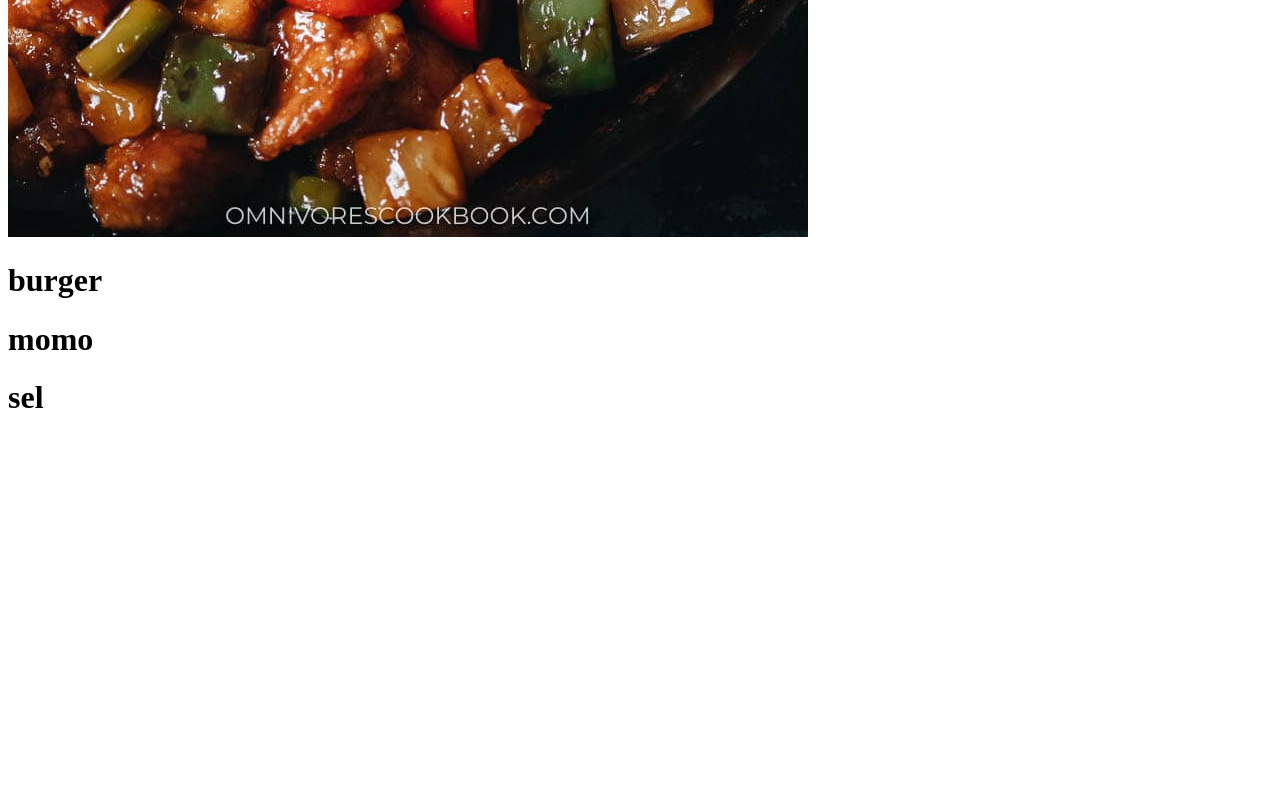
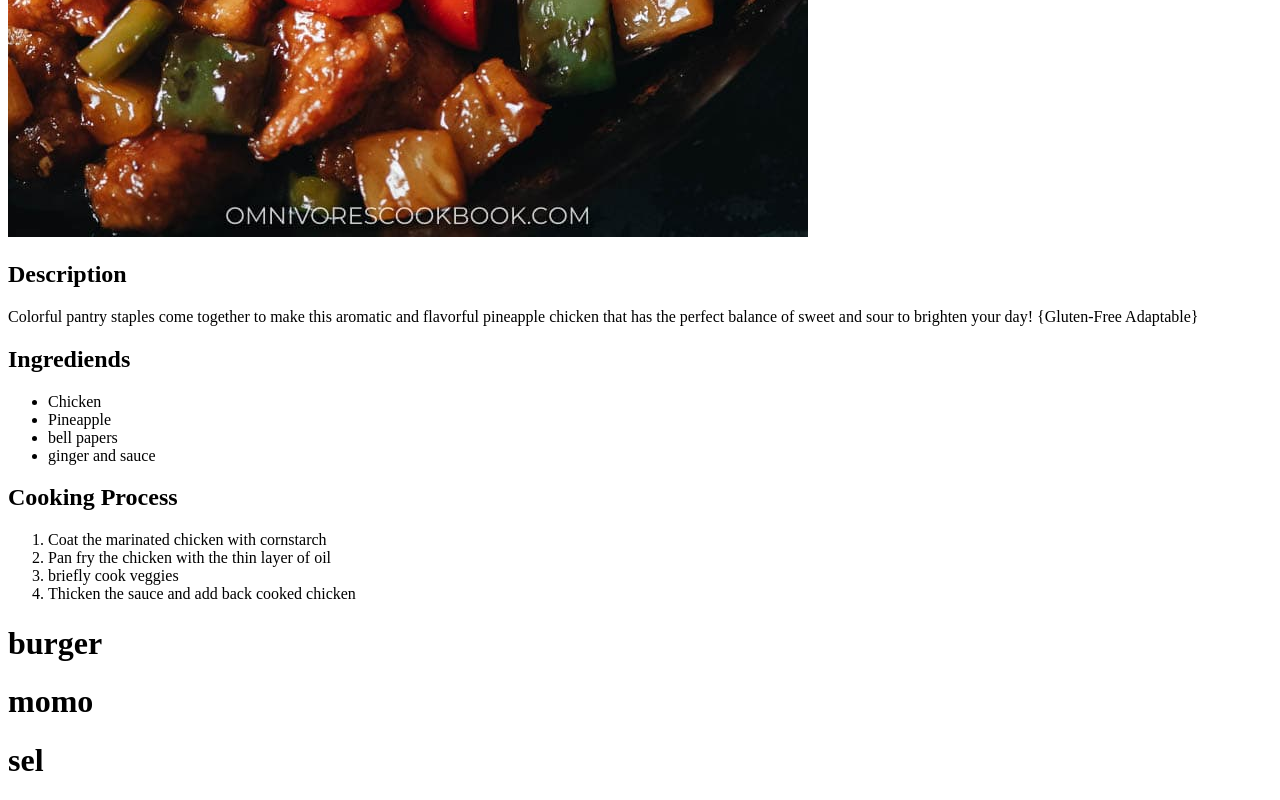
Before and after one commit to gov10/odin-recipe, a plain HTML site: page recipes/lasagna.html in a window 1280 px wide. Shown: the part 643-1443 px from the top of the page. Before the commit the page ends 1081 px from the top, so only its background shows below. Drawn offline with Linux system fonts and the light colour scheme; files whose address does not match are found by name.

Commit message:
Added steps and ingredients

```diff
--- a/recipes/lasagna.html
+++ b/recipes/lasagna.html
@@ -8,6 +8,26 @@
     <body>
         <h1>Pineapple chicken recipe</h1>
         <img src="img/pc.jpg" alt="Pineapple Chicken">
+        <h2>Description</h2>
+        <p>Colorful pantry staples come together to
+            make this aromatic and flavorful pineapple chicken
+            that has the perfect balance of sweet and sour
+            to brighten your day! {Gluten-Free Adaptable}</p>
+        <h2>Ingrediends</h2>
+        <ul>
+            <li>Chicken</li>
+            <li>Pineapple</li>
+            <li>bell papers</li>
+            <li>ginger and sauce</li>
+        </ul>
+        <h2>Cooking Process</h2>
+        <ol>
+            <li>Coat the marinated chicken with cornstarch</li>
+            <li>Pan fry the chicken with the thin layer of oil</li>
+            <li>briefly cook veggies</li>
+            <li>Thicken the sauce and add back cooked chicken</li>
+        </ol>
+
         <h1>burger</h1>
         <h1>momo</h1>
         <h1>sel</h1>
```
